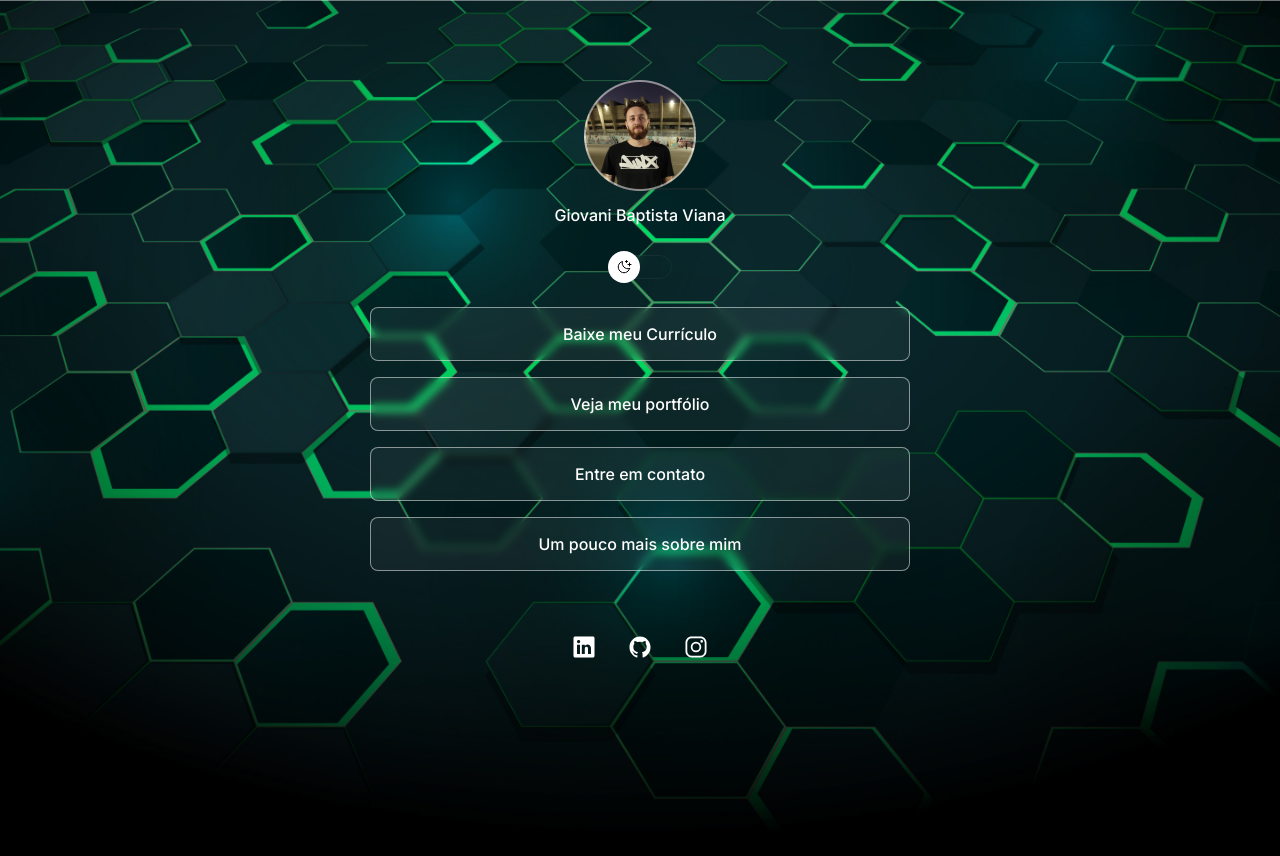
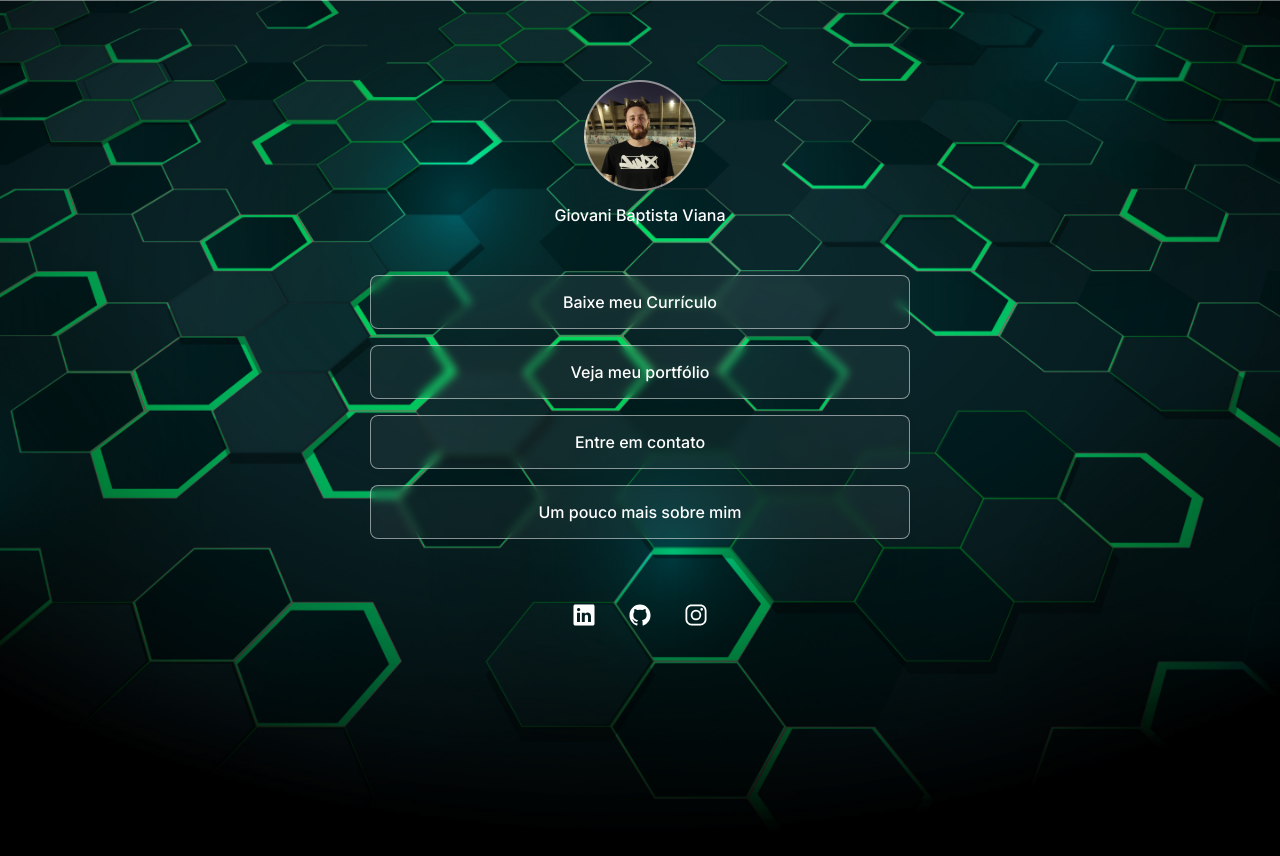
Before and after one commit to gblurryface/LandPagePresentation, a plain HTML site: page index.html in a window 1280 px wide. Drawn offline with nearby package versions, Linux system fonts and the light colour scheme.

Commit message:
Theme button in maintenance

```diff
--- a/index.html
+++ b/index.html
@@ -20,11 +20,13 @@
         <img src="./assets/assets/avatar.png" alt="Foto perfil" />
         <p id="name">Giovani Baptista Viana</p>
       </div>
-
-      <div id="switch" onclick="toggleMode()">
+      <!--
+        <div id="switch" onclick="toggleMode()">
         <button></button>
         <span></span>
       </div>
+      -->
+
 
       <ul>
         <li>
--- a/style.css
+++ b/style.css
@@ -56,7 +56,7 @@ body * {
   line-height: 24px;
   margin-top: 8px;
 }
-
+/*
 #switch {
   position: relative;
   width: 64px;
@@ -97,7 +97,7 @@ body * {
   --webkit-backdrop-filter: blur(4px);
   border-radius: 9999px;
 }
-
+*/
 ul {
   list-style: none;
   display: flex;
```
Also changed, not shown: profile.html (+3 -1 lines).
